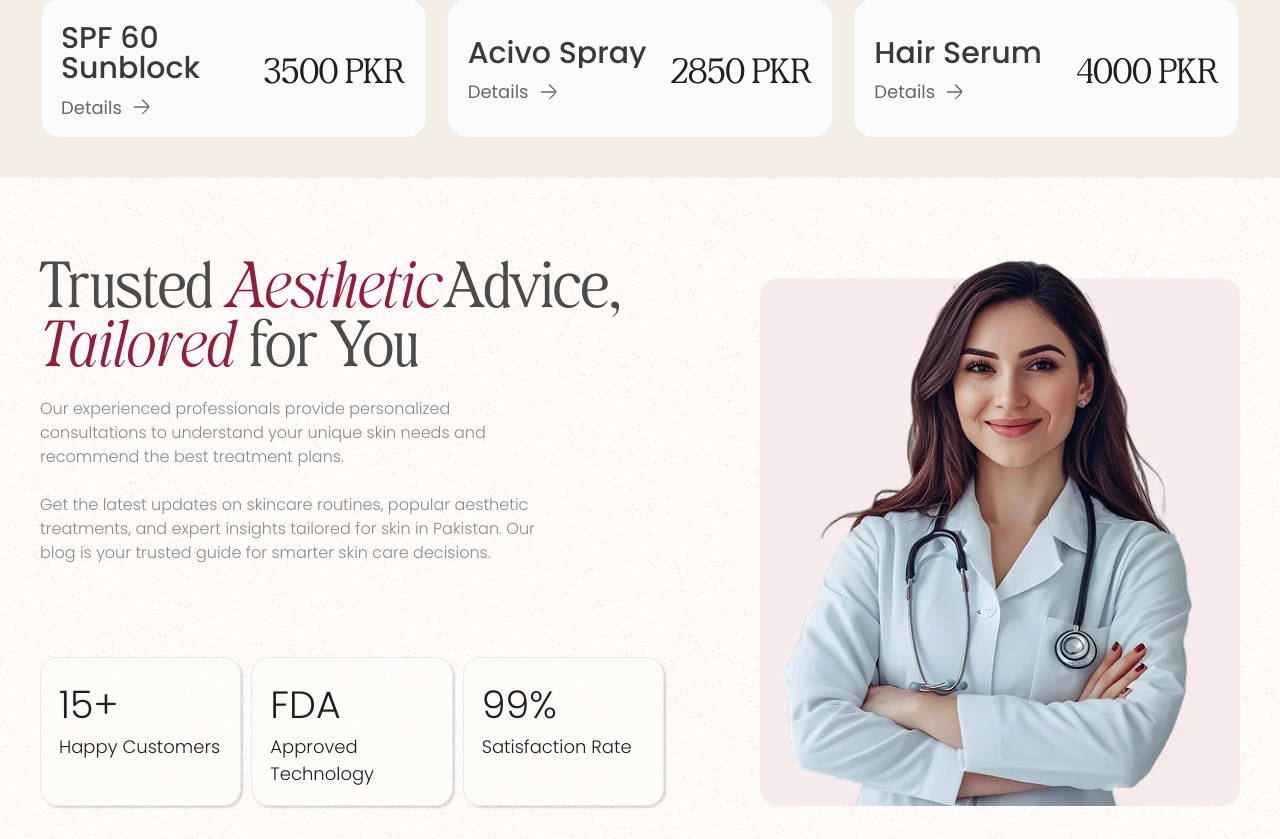
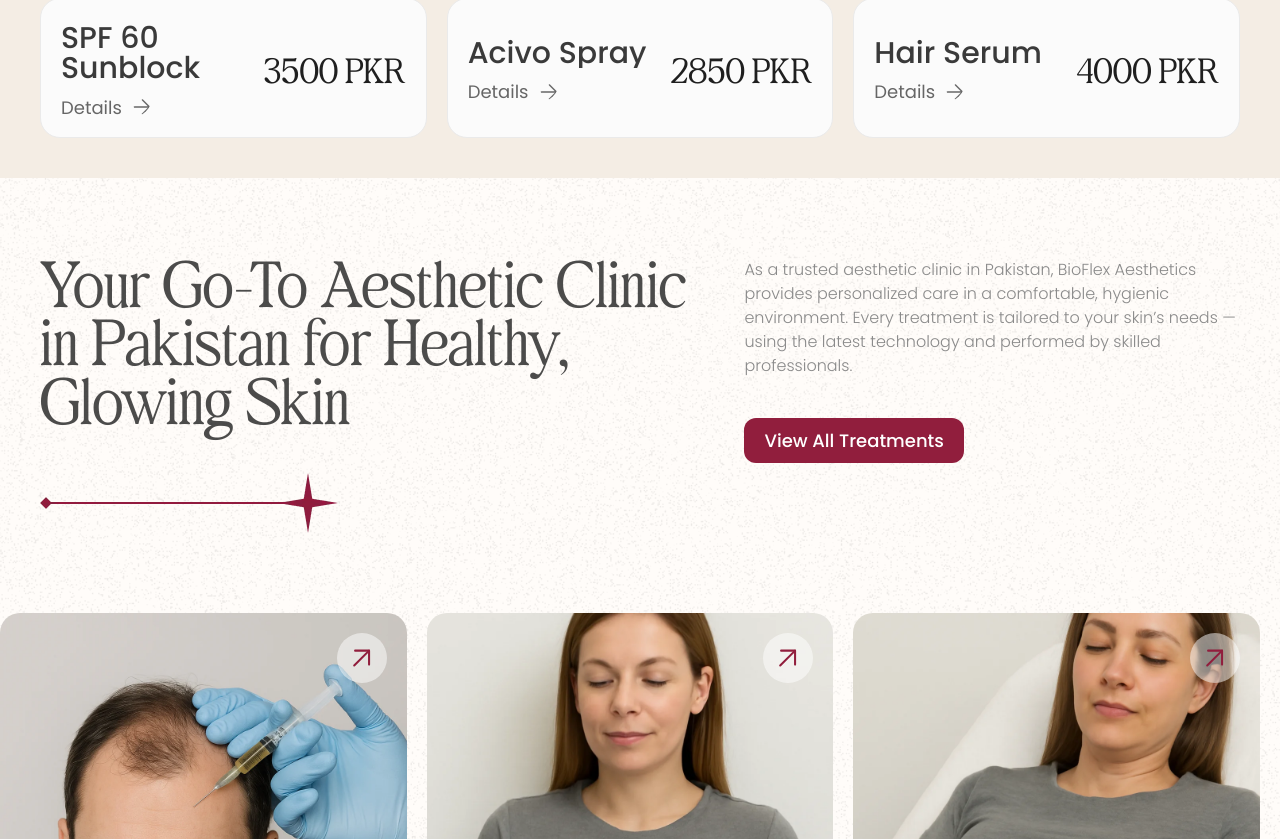
Before and after one commit to muhammadhuzaifasiddiqui/bioflex, a Next.js app: page / in a window 1280 px wide. Shown: the part 2021-2860 px from the top of the page. Built offline with nearby package versions, Linux system fonts and the light colour scheme.

Commit message:
added service component

```diff
--- a/src/app/(pages)/page.jsx
+++ b/src/app/(pages)/page.jsx
@@ -9,15 +9,15 @@ import Book from "../components/layout/Book";
 import Contact from "../components/layout/Contact";
 import Footer from "../components/layout/Footer";
 import Marquee from "../components/layout/Marquee";
-// import Service from "../components/layout/Service";
+import Service from "../components/layout/Service";
 
 const page = () => {
   return (
     <>
       <Navbar />
       <Hero />
-      {/* <Service /> */}
       <Products />
+      <Service />
       <Trusted />
       <Blog />
       <Marquee />
```
